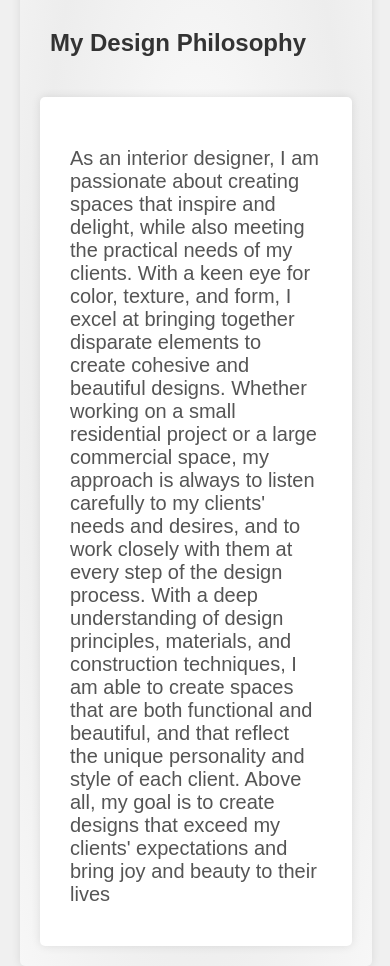
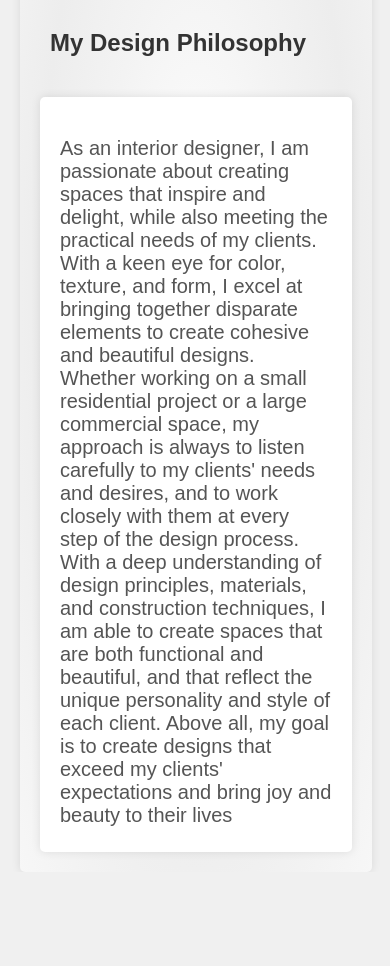
Before and after one commit to jasminesarin/project3, a plain HTML site: page index.html in a window 390 px wide. Shown: the part 1080-2046 px from the top of the page. After the commit the page ends 1952 px from the top, so only its background shows below. Drawn offline with Linux system fonts and the light colour scheme; a web font is replaced by a local one.

Commit message:
Update style.css

```diff
--- a/css/style.css
+++ b/css/style.css
@@ -167,6 +167,10 @@
     border-radius: 5px;
     box-shadow: 0 0 10px rgba(0, 0, 0, 0.1);
   }
+  .section p{
+    padding:0;
+    margin-bottom: 5px;
+  }
   .skills {
     display: flex;
     flex-wrap: wrap;
@@ -194,7 +198,7 @@
   }
   .skill p {
     font-size: 20px;
-    margin-bottom: 10px;
+    margin-bottom: 5px;
   }
   .projects {
     display: flex;
```
